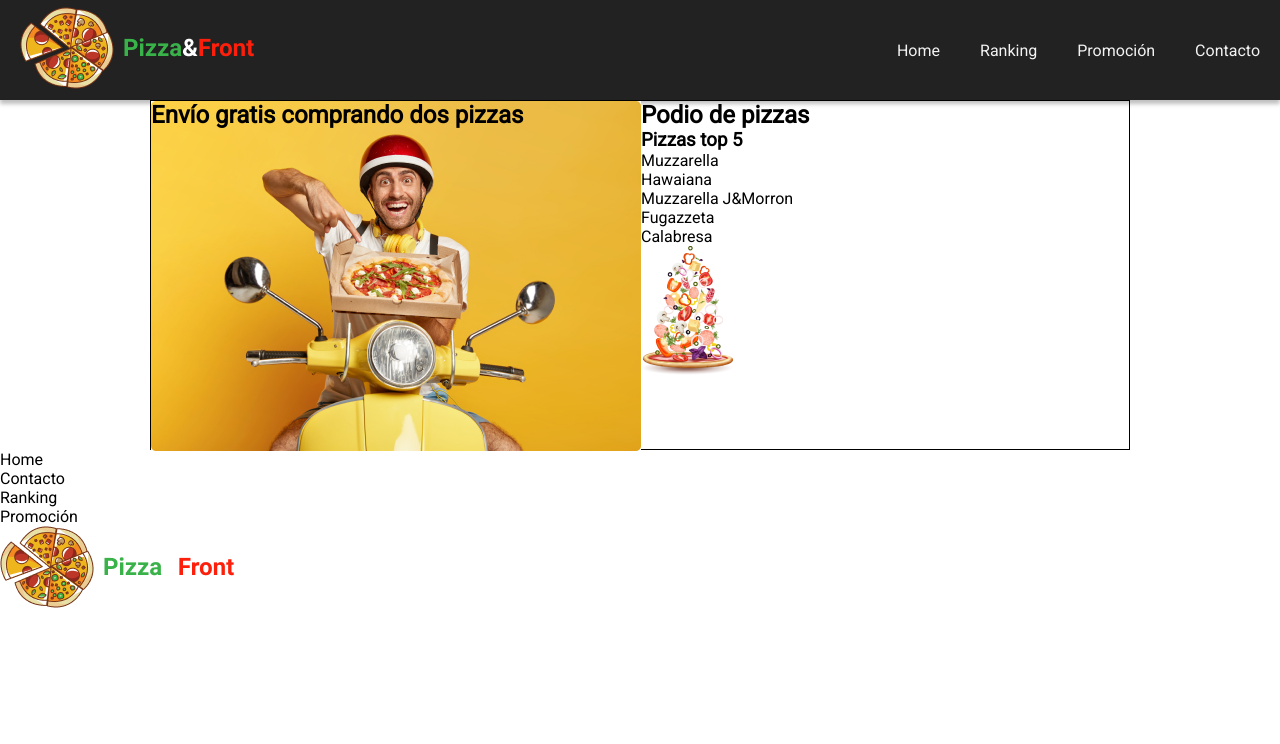
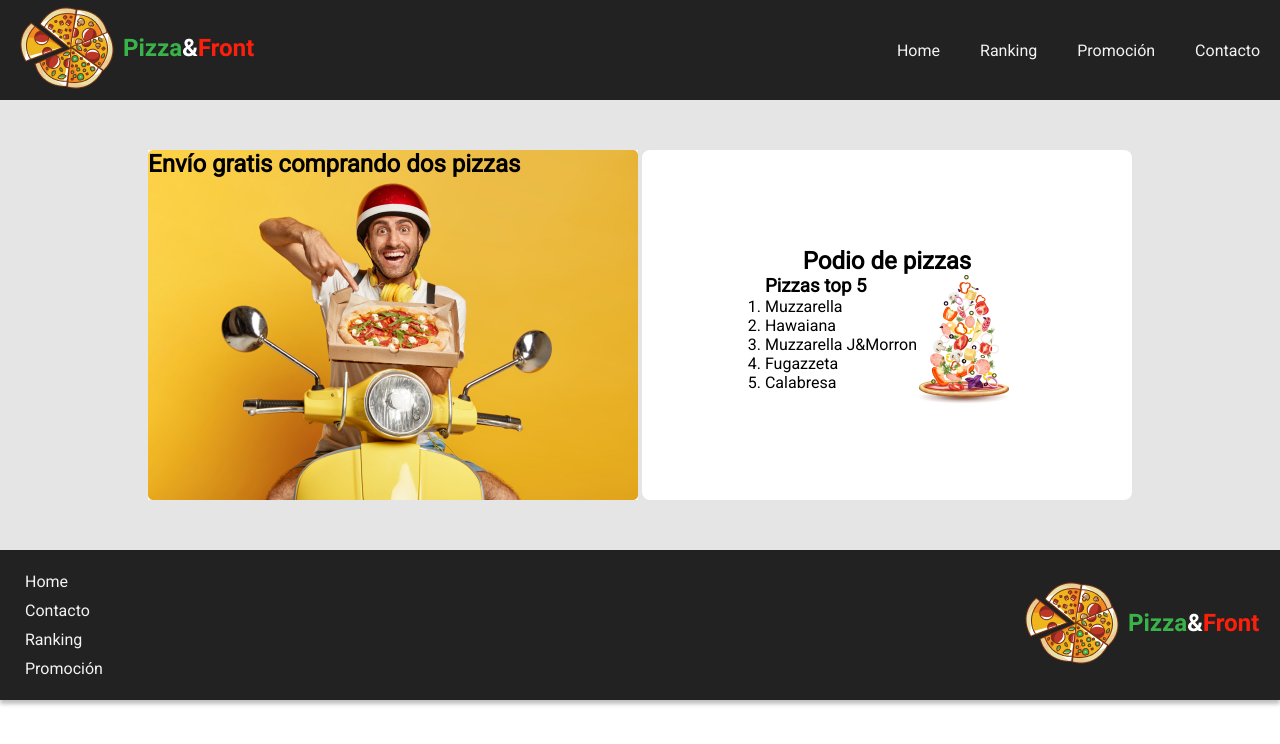
Before and after one commit to digitalHouseProyectos/pizzaFront, a plain HTML site: page root/index.html in a window 1280 px wide. Drawn offline with Linux system fonts and the light colour scheme.

Commit message:
Aplicando flex

```diff
--- a/root/css/style.css
+++ b/root/css/style.css
@@ -26,26 +26,28 @@ header div {
     padding-left: 20px;
 }
 
-header nav ul {
+nav ul {
     color: #F3F3F3;
     display: flex;
     list-style: none;
 }
 
-header nav ul li {
+nav ul li {
     font-size: 16px;
     padding: 20px;
 }
 
 main {
     align-items: center;
+    background-color: #E5E5E5;
     display: flex;
     justify-content: center;
 }
 
 article {
-    border: 1px solid black;
+    border-radius: 8px;
     height: 350px;
+    margin: 50px 2px;
     width: 490px;
 }
 
@@ -62,6 +64,32 @@ article {
     position: absolute;
 }
 
+.card-podio {
+    align-items: center;
+    background-color: #FFFFFF;
+    display: flex;
+    flex-direction: column;
+    justify-content: center;
+}
+
+.card-podio-contenido {
+    display: flex;
+}
+
 footer {
+    align-items: center;
+    background-color: #222222;
+    box-shadow: 0px 4px 4px rgba(0, 0, 0, 0.25);
+    display: flex;
+    height: 150px;
+    justify-content: space-between;
+    padding: 20px;
+}
 
+footer ul {
+    flex-direction: column;
 }
+
+footer ul li {
+    padding: 5px;
+}
--- a/root/index.html
+++ b/root/index.html
@@ -29,9 +29,9 @@
             <h2>Envío gratis comprando dos pizzas</h2>
             <img src="./img/deliverydelivery.jpg" alt="delivery" id="img-delivery">
         </article>
-        <article>
+        <article class="card-podio">
             <h2>Podio de pizzas</h2>
-            <div >
+            <div class="card-podio-contenido">
                 <div>
                     <h3>Pizzas top 5</h3>
                     <ol>
```
